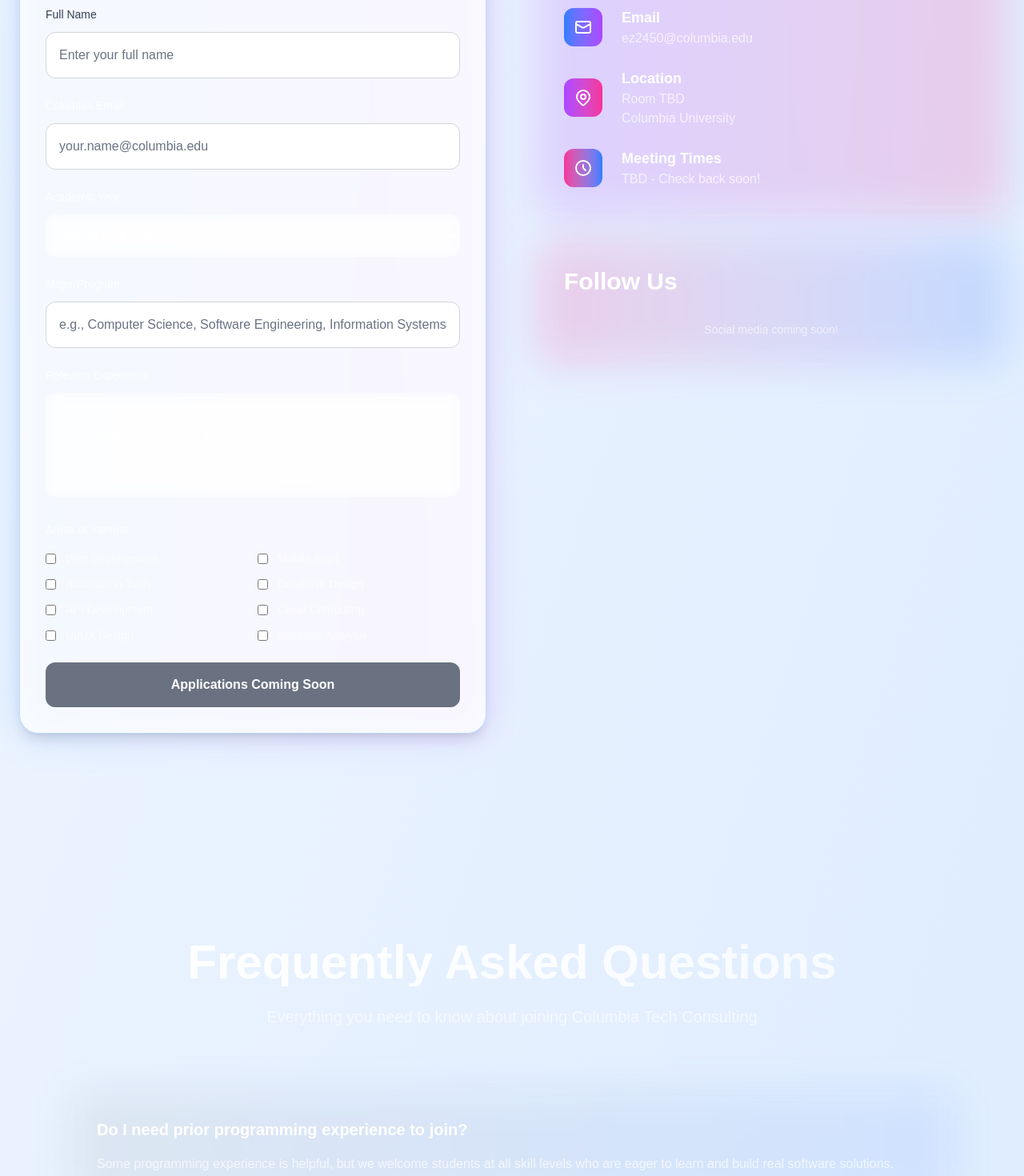
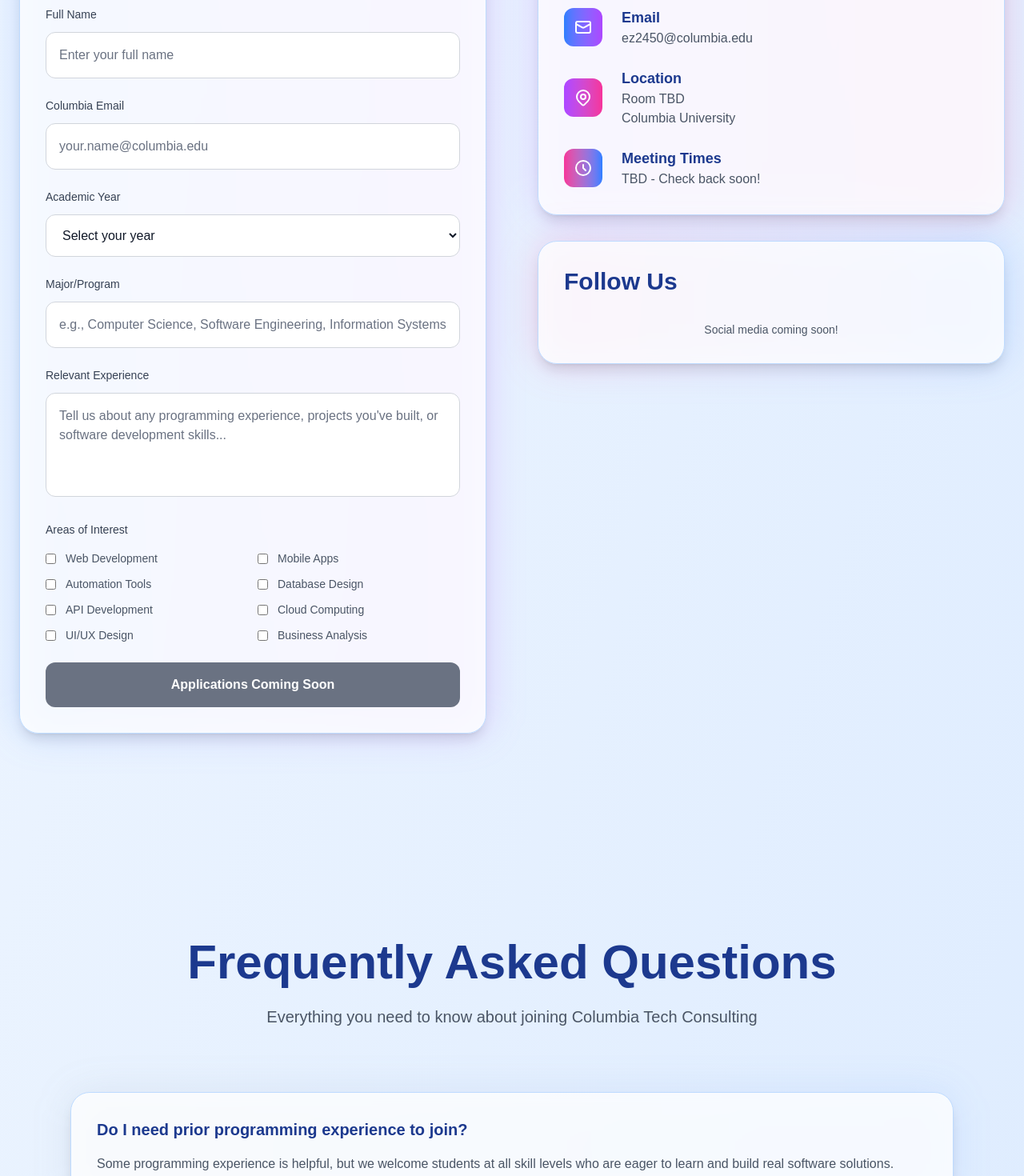
Before and after one commit to etzhang24/columbia_tech_consulting, a Next.js app: page /contact in a window 1280 px wide. Shown: the part 780-2250 px from the top of the page at 80% size. Built offline with nearby package versions, Linux system fonts and the light colour scheme.

Commit message:
Fix all remaining white text and text cutoff issues - complete Columbia theme

```diff
--- a/src/app/contact/page.tsx
+++ b/src/app/contact/page.tsx
@@ -71,7 +71,7 @@
                     </div>
 
                     <div>
-                      <label htmlFor="email" className="block text-sm font-medium text-white/80 mb-3">
+                      <label htmlFor="email" className="block text-sm font-medium text-gray-700 mb-3">
                         Columbia Email
                       </label>
                       <input
@@ -84,25 +84,25 @@
                     </div>
 
                     <div>
-                      <label htmlFor="year" className="block text-sm font-medium text-white/80 mb-3">
+                      <label htmlFor="year" className="block text-sm font-medium text-gray-700 mb-3">
                         Academic Year
                       </label>
                       <select
                         id="year"
                         name="year"
-                        className="w-full px-4 py-4 bg-white/10 border border-white/20 rounded-xl text-white focus:ring-2 focus:ring-blue-500 focus:border-blue-500 transition-all duration-300 backdrop-blur-sm"
+                        className="w-full px-4 py-4 bg-white border border-gray-300 rounded-xl text-gray-900 focus:ring-2 focus:ring-blue-500 focus:border-blue-500 transition-all duration-300"
                       >
-                        <option value="" className="bg-gray-800">Select your year</option>
-                        <option value="freshman" className="bg-gray-800">Freshman</option>
-                        <option value="sophomore" className="bg-gray-800">Sophomore</option>
-                        <option value="junior" className="bg-gray-800">Junior</option>
-                        <option value="senior" className="bg-gray-800">Senior</option>
-                        <option value="graduate" className="bg-gray-800">Graduate Student</option>
+                        <option value="">Select your year</option>
+                        <option value="freshman">Freshman</option>
+                        <option value="sophomore">Sophomore</option>
+                        <option value="junior">Junior</option>
+                        <option value="senior">Senior</option>
+                        <option value="graduate">Graduate Student</option>
                       </select>
                     </div>
 
                     <div>
-                      <label htmlFor="major" className="block text-sm font-medium text-white/80 mb-3">
+                      <label htmlFor="major" className="block text-sm font-medium text-gray-700 mb-3">
                         Major/Program
                       </label>
                       <input
@@ -115,20 +115,20 @@
                     </div>
 
                     <div>
-                      <label htmlFor="experience" className="block text-sm font-medium text-white/80 mb-3">
+                      <label htmlFor="experience" className="block text-sm font-medium text-gray-700 mb-3">
                         Relevant Experience
                       </label>
                       <textarea
                         id="experience"
                         name="experience"
                         rows={4}
-                        className="w-full px-4 py-4 bg-white/10 border border-white/20 rounded-xl text-white placeholder-white/50 focus:ring-2 focus:ring-blue-500 focus:border-blue-500 transition-all duration-300 backdrop-blur-sm resize-none"
+                        className="w-full px-4 py-4 bg-white border border-gray-300 rounded-xl text-gray-900 placeholder-gray-500 focus:ring-2 focus:ring-blue-500 focus:border-blue-500 transition-all duration-300 resize-none"
                         placeholder="Tell us about any programming experience, projects you've built, or software development skills..."
                       />
                     </div>
 
                     <div>
-                      <label className="block text-sm font-medium text-white/80 mb-4">
+                      <label className="block text-sm font-medium text-gray-700 mb-4">
                         Areas of Interest
                       </label>
                       <div className="grid grid-cols-2 gap-3">
@@ -140,7 +140,7 @@
                               value={interest}
                               className="mr-3 rounded border-white/30 text-blue-500 focus:ring-blue-500 bg-white/10"
                             />
-                            <span className="text-sm text-white/70 group-hover:text-white transition-colors">{interest}</span>
+                            <span className="text-sm text-gray-600 group-hover:text-gray-800 transition-colors">{interest}</span>
                           </label>
                         ))}
                       </div>
@@ -157,8 +157,8 @@
               <div className="space-y-8">
                 <div className="group relative">
                   <div className="absolute inset-0 bg-gradient-to-r from-purple-500/20 to-pink-500/20 rounded-3xl blur-xl group-hover:blur-2xl transition-all duration-500"></div>
-                  <div className="relative bg-white/5 backdrop-blur-sm border border-white/10 rounded-3xl p-8 hover:bg-white/10 transition-all duration-500 group-hover:scale-105">
-                    <h2 className="text-3xl font-bold text-white mb-8 group-hover:text-purple-300 transition-colors">Get in Touch</h2>
+                  <div className="relative bg-white/80 backdrop-blur-sm border border-blue-200 rounded-3xl p-8 hover:bg-white transition-all duration-500 group-hover:scale-105 shadow-lg">
+                    <h2 className="text-3xl font-bold text-blue-900 mb-8 group-hover:text-blue-700 transition-colors">Get in Touch</h2>
                     <div className="space-y-6">
                       <div className="flex items-center">
                         <div className="w-12 h-12 bg-gradient-to-r from-blue-500 to-purple-500 rounded-xl flex items-center justify-center mr-6 group-hover:scale-110 transition-transform duration-300">
@@ -167,8 +167,8 @@
                           </svg>
                         </div>
                         <div>
-                          <h3 className="font-semibold text-white text-lg">Email</h3>
-                          <p className="text-white/70">ez2450@columbia.edu</p>
+                          <h3 className="font-semibold text-blue-900 text-lg">Email</h3>
+                          <p className="text-gray-600">ez2450@columbia.edu</p>
                         </div>
                       </div>
 
@@ -180,8 +180,8 @@
                           </svg>
                         </div>
                         <div>
-                          <h3 className="font-semibold text-white text-lg">Location</h3>
-                          <p className="text-white/70">Room TBD<br />Columbia University</p>
+                          <h3 className="font-semibold text-blue-900 text-lg">Location</h3>
+                          <p className="text-gray-600">Room TBD<br />Columbia University</p>
                         </div>
                       </div>
 
@@ -192,8 +192,8 @@
                           </svg>
                         </div>
                         <div>
-                          <h3 className="font-semibold text-white text-lg">Meeting Times</h3>
-                          <p className="text-white/70">TBD - Check back soon!</p>
+                          <h3 className="font-semibold text-blue-900 text-lg">Meeting Times</h3>
+                          <p className="text-gray-600">TBD - Check back soon!</p>
                         </div>
                       </div>
                     </div>
@@ -202,10 +202,10 @@
 
                 <div className="group relative">
                   <div className="absolute inset-0 bg-gradient-to-r from-pink-500/20 to-blue-500/20 rounded-3xl blur-xl group-hover:blur-2xl transition-all duration-500"></div>
-                  <div className="relative bg-white/5 backdrop-blur-sm border border-white/10 rounded-3xl p-8 hover:bg-white/10 transition-all duration-500 group-hover:scale-105">
-                    <h2 className="text-3xl font-bold text-white mb-8 group-hover:text-pink-300 transition-colors">Follow Us</h2>
+                  <div className="relative bg-white/80 backdrop-blur-sm border border-blue-200 rounded-3xl p-8 hover:bg-white transition-all duration-500 group-hover:scale-105 shadow-lg">
+                    <h2 className="text-3xl font-bold text-blue-900 mb-8 group-hover:text-blue-700 transition-colors">Follow Us</h2>
                     <div className="text-center">
-                      <p className="text-white/60 text-sm">Social media coming soon!</p>
+                      <p className="text-gray-600 text-sm">Social media coming soon!</p>
                     </div>
                   </div>
                 </div>
@@ -218,10 +218,10 @@
         <div className="py-32 relative">
           <div className="max-w-6xl mx-auto px-6">
             <div className="text-center mb-20">
-              <h2 className="text-5xl md:text-6xl font-bold mb-6 bg-gradient-to-r from-white to-white/70 bg-clip-text text-transparent">
+              <h2 className="text-5xl md:text-6xl font-bold mb-6 text-blue-900">
                 Frequently Asked Questions
               </h2>
-              <p className="text-xl text-white/60 max-w-3xl mx-auto font-light">
+              <p className="text-xl text-gray-600 max-w-3xl mx-auto font-light">
                 Everything you need to know about joining Columbia Tech Consulting
               </p>
             </div>
@@ -247,9 +247,9 @@
               ].map((faq, index) => (
                 <div key={index} className="group relative">
                   <div className="absolute inset-0 bg-gradient-to-r from-gray-500/10 to-blue-500/10 rounded-3xl blur-xl group-hover:blur-2xl transition-all duration-500"></div>
-                  <div className="relative bg-white/5 backdrop-blur-sm border border-white/10 rounded-3xl p-8 hover:bg-white/10 transition-all duration-500 group-hover:scale-105">
-                    <h3 className="text-xl font-semibold text-white mb-4 group-hover:text-blue-300 transition-colors">{faq.question}</h3>
-                    <p className="text-white/70 leading-relaxed group-hover:text-white/90 transition-colors">{faq.answer}</p>
+                  <div className="relative bg-white/80 backdrop-blur-sm border border-blue-200 rounded-3xl p-8 hover:bg-white transition-all duration-500 group-hover:scale-105 shadow-lg">
+                    <h3 className="text-xl font-semibold text-blue-900 mb-4 group-hover:text-blue-700 transition-colors">{faq.question}</h3>
+                    <p className="text-gray-600 leading-relaxed group-hover:text-gray-800 transition-colors">{faq.answer}</p>
                   </div>
                 </div>
               ))}
@@ -262,14 +262,14 @@
           <div className="max-w-6xl mx-auto px-6 text-center">
             <div className="relative">
               <div className="absolute inset-0 bg-gradient-to-r from-blue-500/20 via-purple-500/20 to-pink-500/20 rounded-3xl blur-3xl"></div>
-              <div className="relative bg-white/5 backdrop-blur-sm border border-white/10 rounded-3xl p-16">
-                <h2 className="text-5xl md:text-6xl font-bold mb-8 bg-gradient-to-r from-white via-blue-100 to-purple-200 bg-clip-text text-transparent">
+              <div className="relative bg-white/90 backdrop-blur-sm border border-blue-200 rounded-3xl p-16 shadow-lg">
+                <h2 className="text-5xl md:text-6xl font-bold mb-8 text-blue-900">
                   Ready to Get Started?
                 </h2>
-                <p className="text-xl text-white/70 mb-12 max-w-3xl mx-auto font-light leading-relaxed">
+                <p className="text-xl text-gray-600 mb-12 max-w-3xl mx-auto font-light leading-relaxed">
                   Join our community of passionate students and start building your consulting skills today.
                 </p>
-                <button className="group relative px-10 py-5 bg-white text-black rounded-full text-lg font-semibold hover:bg-white/90 transition-all duration-300 hover:scale-105">
+                <button className="group relative px-10 py-5 bg-blue-600 text-white rounded-full text-lg font-semibold hover:bg-blue-700 transition-all duration-300 hover:scale-105">
                   <span className="relative z-10">Submit Your Application</span>
                   <div className="absolute inset-0 bg-gradient-to-r from-blue-500 to-purple-500 rounded-full opacity-0 group-hover:opacity-20 transition-opacity duration-300"></div>
                 </button>
```
Also changed, not shown: src/app/events/page.tsx (+5 -5 lines).
